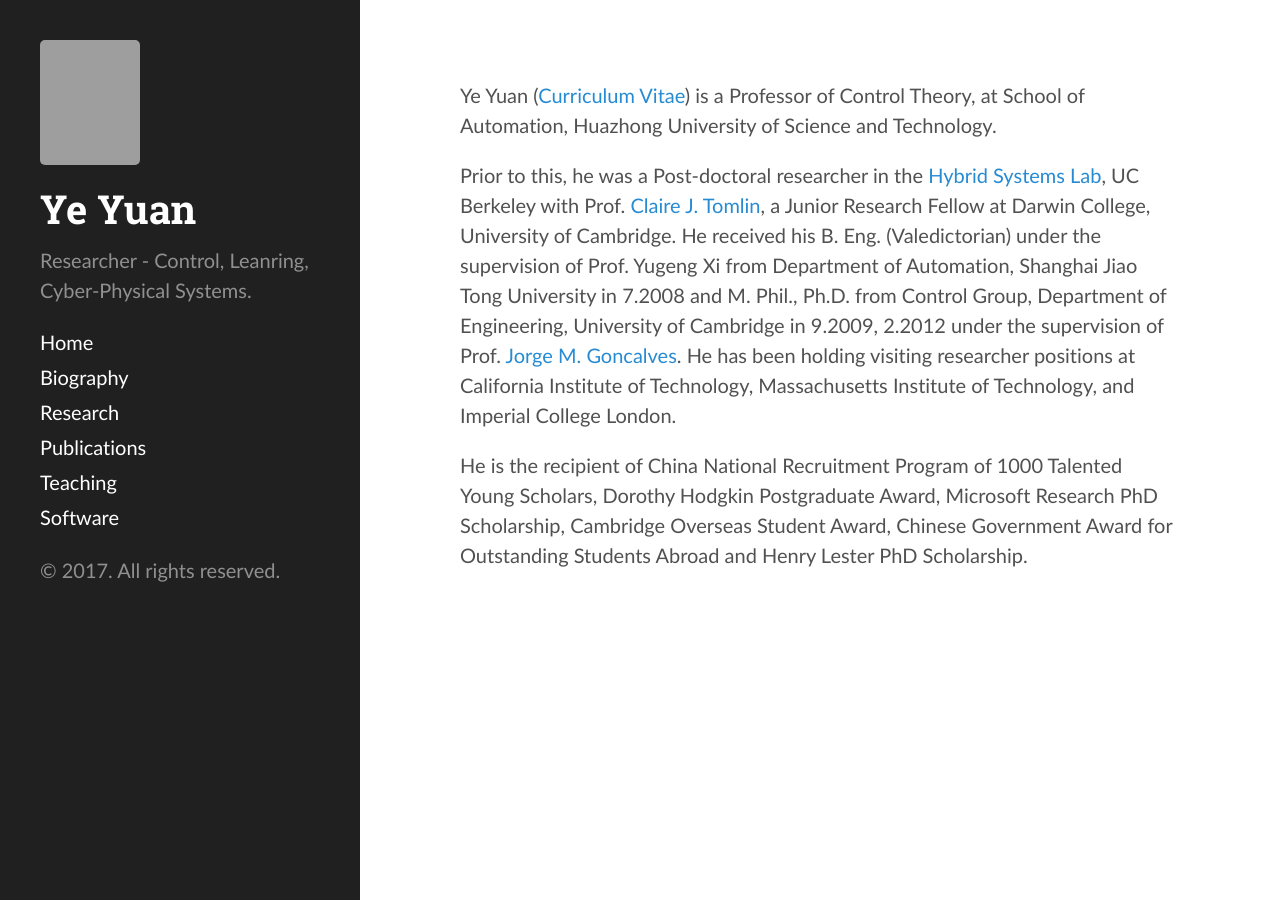
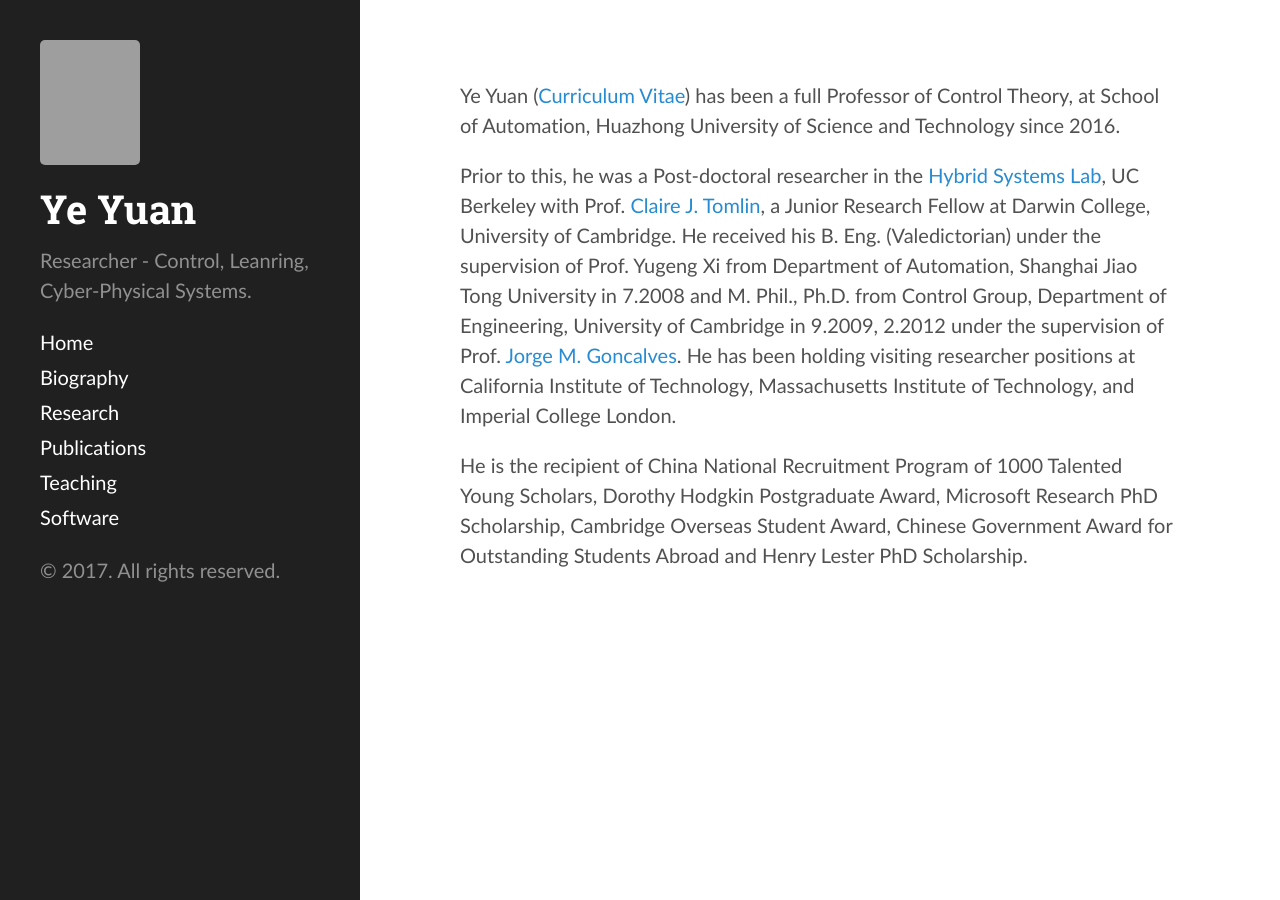
Before and after one commit to yy311/yy311.github.io, a Jekyll site: the page built from bio.md, in a window 1280 px wide. Built offline with Jekyll 4.4.1, drawn with Linux system fonts in a browser that asks for light colours; grey boxes are pictures that could not be loaded.

Commit message:
Update bio.md

```diff
--- a/bio.md
+++ b/bio.md
@@ -3,7 +3,7 @@
 ---
 
 
-Ye Yuan (<a href="https://hybrid.eecs.berkeley.edu/~yeyuan/cv_yeyuan_2016.pdf">Curriculum Vitae</a>) is a Professor of Control Theory, at School of Automation, Huazhong University of Science and Technology.
+Ye Yuan (<a href="https://hybrid.eecs.berkeley.edu/~yeyuan/cv_yeyuan_2016.pdf">Curriculum Vitae</a>) has been a full Professor of Control Theory, at School of Automation, Huazhong University of Science and Technology since 2016.
 
 Prior to this, he was a Post-doctoral researcher in the [Hybrid Systems Lab](http://hybrid.eecs.berkeley.edu/), UC Berkeley with Prof. [Claire J. Tomlin](http://eecs.berkeley.edu/~tomlin), a Junior Research Fellow at Darwin College, University of Cambridge. He received his B. Eng. (Valedictorian) under the supervision of Prof. Yugeng Xi from Department of Automation, Shanghai Jiao Tong University in 7.2008 and M. Phil., Ph.D. from Control Group, Department of Engineering, University of Cambridge in 9.2009, 2.2012 under the supervision of Prof. [Jorge M. Goncalves](http://wwwen.uni.lu/lcsb/people/jorge_goncalves). He has been holding visiting researcher positions at California Institute of Technology, Massachusetts Institute of Technology, and Imperial College London.
 
```
